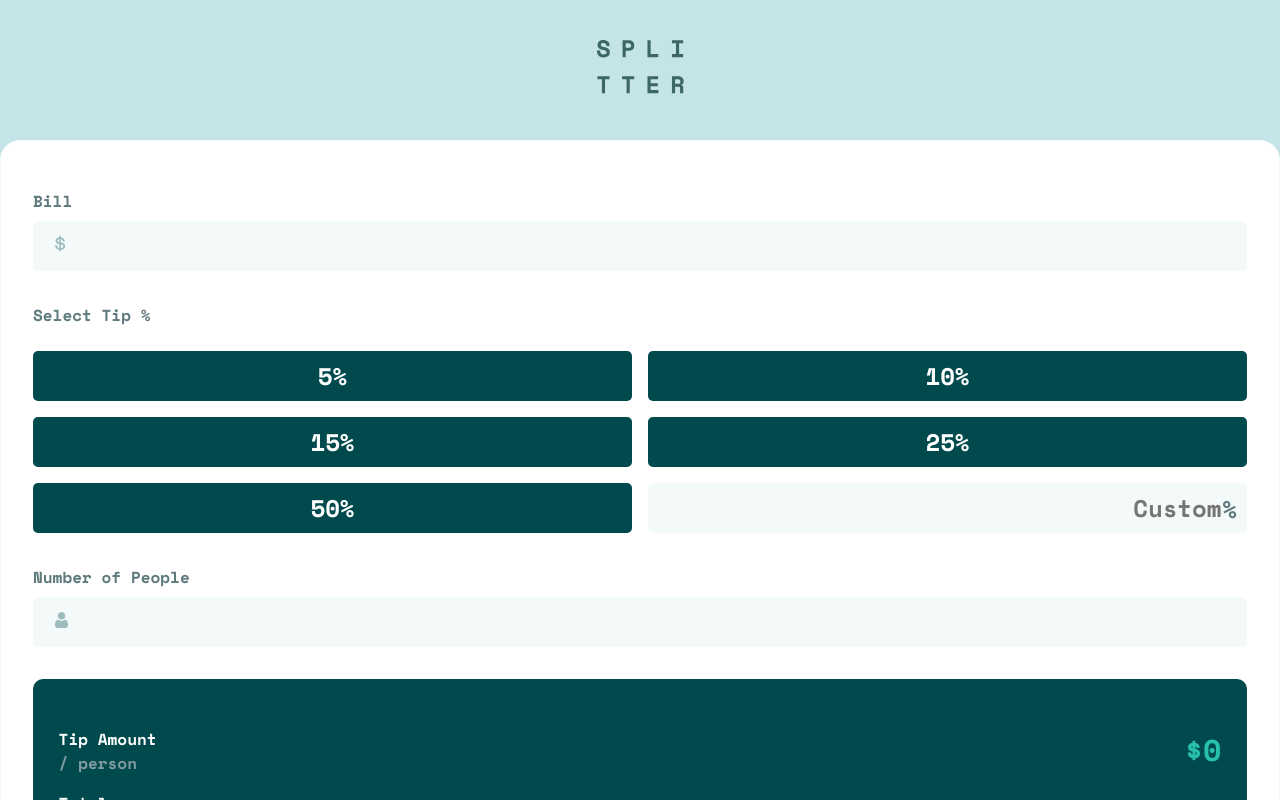
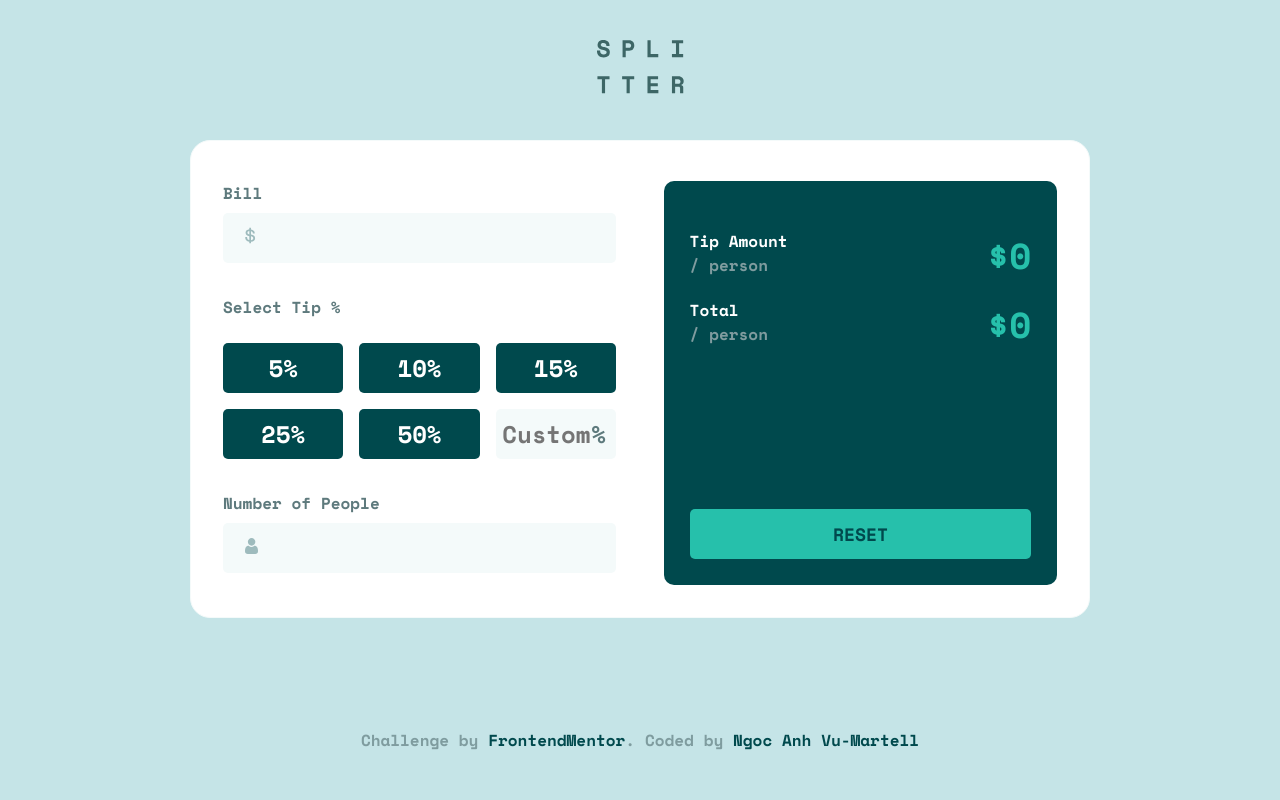
Before and after one commit to anh-vumartell/tip-calculator-app, a React (Create React App) app: page / in a window 1280 px wide. Shown: the top 800 px of the page. Built offline with nearby package versions, Linux system fonts and the light colour scheme.

Commit message:
update styles on desktop view

```diff
--- a/src/App.js
+++ b/src/App.js
@@ -63,6 +63,7 @@ function App() {
       </div>
 
       <div className="app-content">
+        <div className="input-container">
           <InputControl
             label="Bill"
             imgSrc={dollar}
@@ -93,6 +94,7 @@ function App() {
             onAddInfo={updatePersonNum}
             min={1}
           />
+        </div>
 
         <div className="result-container">
           <TipResult header="Tip Amount" result={tipAmountPer} />
@@ -104,6 +106,14 @@ function App() {
           </button>
         </div>
       </div>
+      <div className="contributor">
+        <p>
+          Challenge by{" "}
+          <a href="https://www.frontendmentor.io/solutions">FrontendMentor</a>.
+          Coded by{" "}
+          <a href="https://anh-vumartell.netlify.app/">Ngoc Anh Vu-Martell</a>
+        </p>
+      </div>
     </div>
   );
 }
--- a/src/styles/main.scss
+++ b/src/styles/main.scss
@@ -62,6 +62,11 @@ p {
   color: $dark-grayish__second;
 }
 
+a {
+  color: $very-dark;
+  text-decoration: none;
+}
+
 .numbers {
   font-size: $font-lg;
 }
@@ -94,3 +99,36 @@ p {
   justify-content: space-between;
   padding: 0.5rem 0;
 }
+
+.contributor {
+  padding: 1rem 5rem;
+}
+
+@media screen and (min-width: 950px) {
+  .app-content {
+    display: grid;
+    grid-template-columns: 1fr 1fr;
+    gap: 3rem;
+    padding: 2.5rem 2rem 2rem 2rem;
+    max-width: 900px;
+  }
+  .buttons-container {
+    grid-template-columns: 1fr 1fr 1fr;
+  }
+  .input-container {
+    max-height: 390px;
+  }
+  .percent {
+    top: 73px;
+  }
+  .btn-reset {
+    margin-top: 150px;
+  }
+  .result {
+    font-size: $font-lg + 12;
+  }
+  .contributor {
+    position: fixed;
+    bottom: 2rem;
+  }
+}
```
Lines whose indentation alone changed are shown as unchanged.
